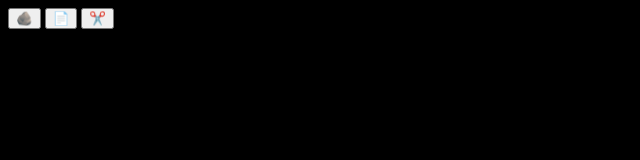
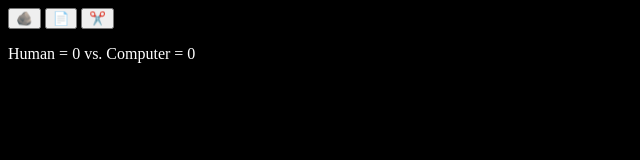
Before and after one commit to lochpeon/odin-rock-paper-scissors, a plain HTML site: page index.html in a window 1280 px wide. Shown: the whole page, without its empty margins (0-640 px from the left). Drawn offline with Linux system fonts and the light colour scheme.

Commit message:
Add p inside #results section for tally
Create a "p" element inside the #results div element to display upfront the initial tally before the user clicks any of the three buttons

```diff
--- a/index.html
+++ b/index.html
@@ -11,6 +11,8 @@
     <button id="Rock">🪨</button>
     <button id="Paper">📄</button>
     <button id="Scissors">✂️</button>
-    <div id="results"></div>
+    <div id="results">
+        <p id="totalResult">Human = 0 vs. Computer = 0</p>
+    </div>
 </body>
 </html>
--- a/js/javascript.js
+++ b/js/javascript.js
@@ -38,10 +38,9 @@ function playRound(humanChoice, computerChoice) {
 const buttons = document.querySelectorAll("button");
 const resultSection = document.querySelector("#results");
 const roundResult = document.createElement("p");
-const totalResult = document.createElement("p");
+const totalResult = document.querySelector("#totalResult");
 
 resultSection.appendChild(roundResult);
-resultSection.appendChild(totalResult);
 
 let humanScore = 0;
 let computerScore = 0;
```
